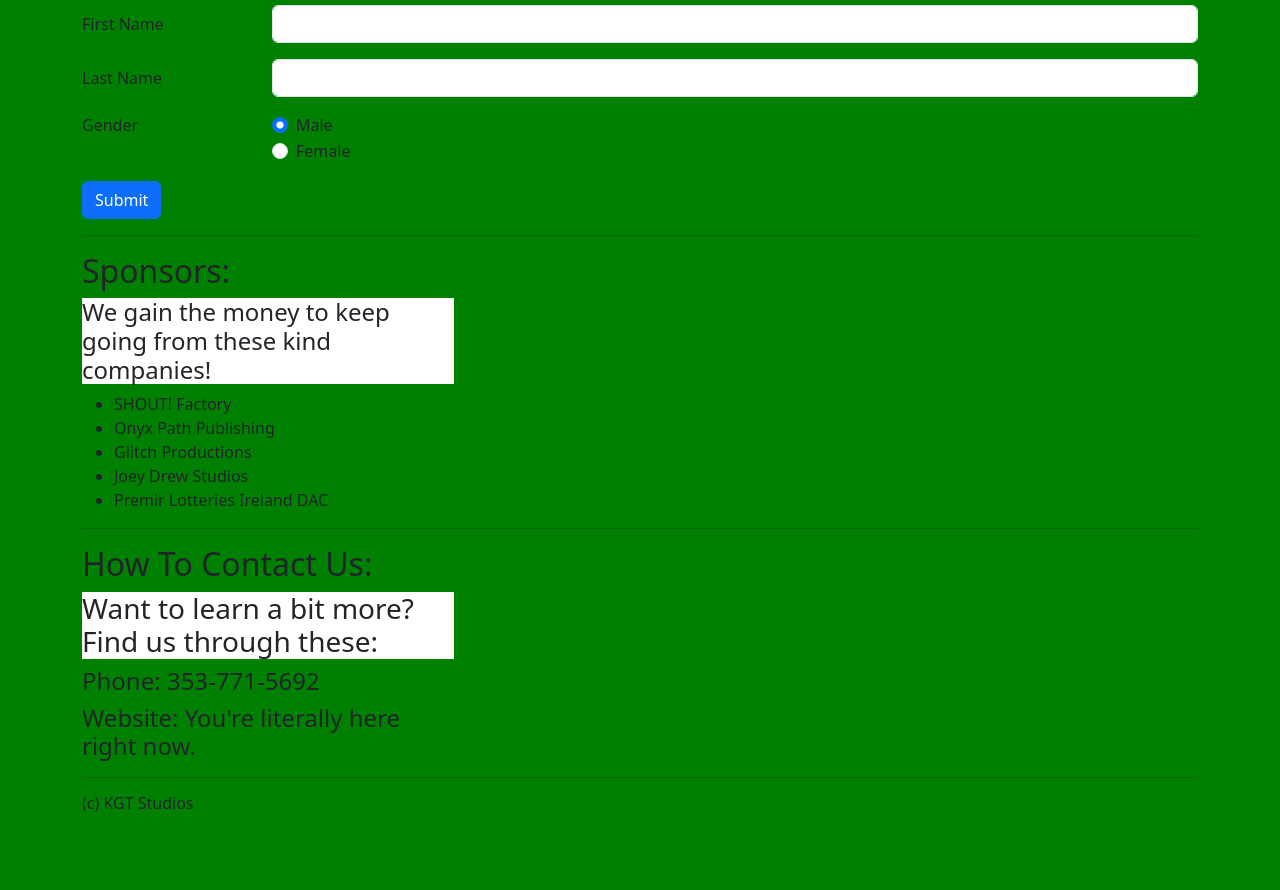
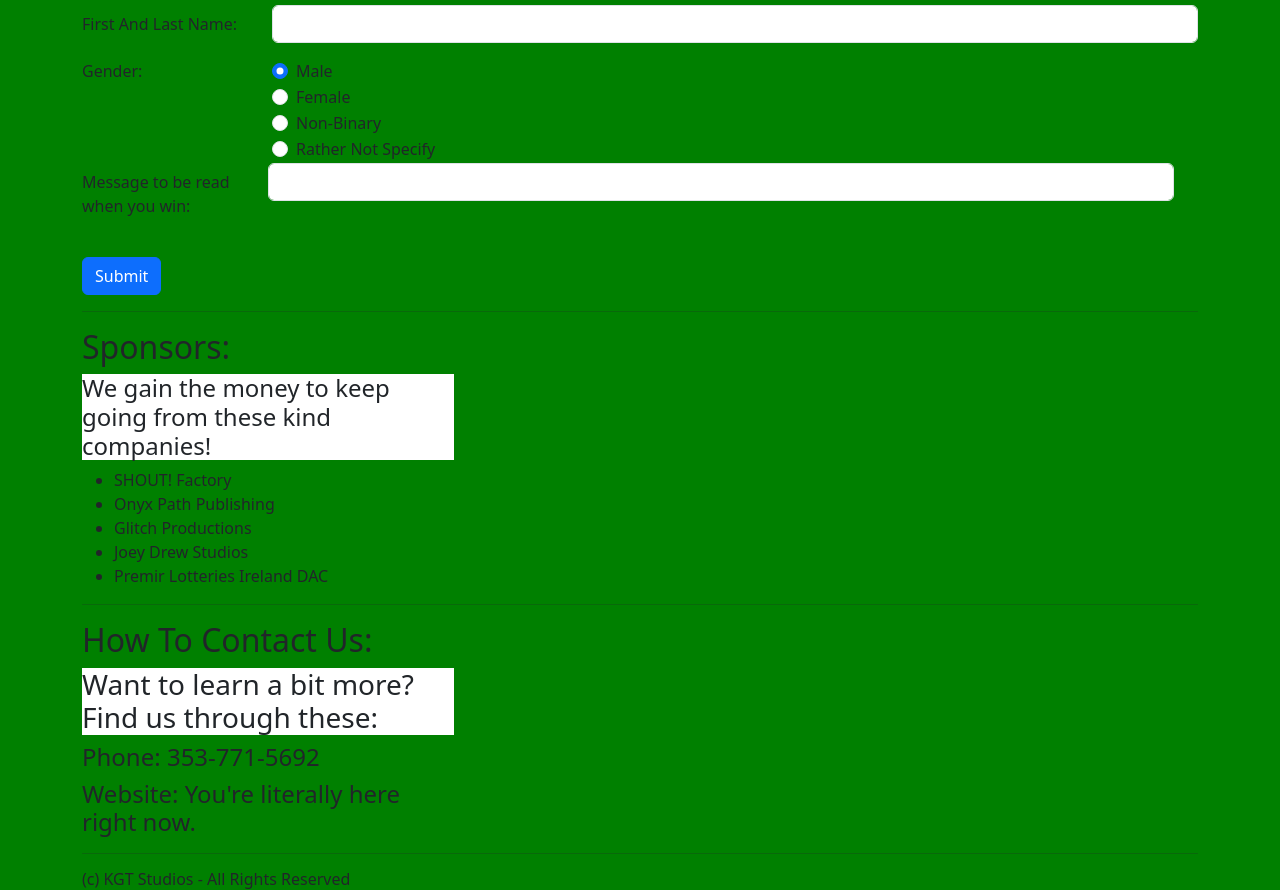
Before and after one commit to KGTCreator/Lucky-You-Lottery, a plain HTML site: page index.html in a window 1280 px wide. Shown: the part 1813-2703 px from the top of the page. Before the commit the page ends 2627 px from the top, so only its background shows below. Drawn offline with nearby package versions, Linux system fonts and the light colour scheme.

Commit message:
Fixed Code A Bit More

```diff
--- a/index.html
+++ b/index.html
@@ -68,21 +68,14 @@
     <h2>Entry Form:</h2>
     <form>
   <div class="row mb-3">
-    <label for="inputFirstName3" class="col-sm-2 col-form-label">First Name</label>
+    <label for="inputFirstName3" class="col-sm-2 col-form-label">First And Last Name:</label>
     <div class="col-sm-10">
       <input type="email" class="form-control" id="inputFirstName3" onfocus="clearName();"
 					onblur="resetName();">
     </div>
   </div>
-  <div class="row mb-3">
-    <label for="inputLastName3" class="col-sm-2 col-form-label">Last Name</label>
-    <div class="col-sm-10">
-      <input type="password" class="form-control" id="inputLastName3" onfocus="clearName();"
-					onblur="resetName();">
-    </div>
-  </div>
   <fieldset class="row mb-3">
-    <legend class="col-form-label col-sm-2 pt-0">Gender</legend>
+    <legend class="col-form-label col-sm-2 pt-0">Gender:</legend>
     <div class="col-sm-10">
       <div class="form-check">
         <input class="form-check-input" type="radio" name="gridRadios" id="gridRadios1" value="option1" checked>
@@ -96,7 +89,26 @@
           Female
         </label>
       </div>
+      <div class="form-check">
+        <input class="form-check-input" type="radio" name="gridRadios" id="gridRadios3" value="option3">
+        <label class="form-check-label" for="gridRadios3">
+         Non-Binary
+        </label>
+      </div>
+      <div class="form-check">
+        <input class="form-check-input" type="radio" name="gridRadios" id="gridRadios4" value="option4">
+        <label class="form-check-label" for="gridRadios4">
+         Rather Not Specify
+        </label>
+      </div>
     </div>
+    <div class="row mb-3">
+    <label for="inputFirstName3" class="col-sm-2 col-form-label">Message to be read when you win:</label>
+    <div class="col-sm-10">
+      <input type="email" class="form-control" id="inputFirstName3" onfocus="clearName();"
+					onblur="resetName();">
+    </div>
+  </div>
   </fieldset>
   <button type="submit" class="btn btn-primary">Submit</button>
 </form>
@@ -122,7 +134,7 @@
     <h4>Website: You're literally here right now.</h4>
     </div>
     <hr>
-    <h6>(c) KGT Studios
+    <h6>(c) KGT Studios - All Rights Reserved</h6>
 
       <script src="script.js"></script>
 
--- a/script.js
+++ b/script.js
@@ -1,23 +1,23 @@
 function clearName(){
-	if (document.getElementById('inputFirstName3').value == 'First and Last Name'){
+	if (document.getElementById('inputFirstName3').value == 'Patrick Leppy'){
 	document.getElementById('inputFirstName3').value = '';
 	}
 }
 
 function resetName(){
 	if (document.getElementById('inputFirstName3').value == ''){
-	document.getElementById('inputFirstName3').value = 'First and Last Name';
+	document.getElementById('inputFirstName3').value = 'Patrick Leppy';
 	}
 }
 
 function clearPhone(){
-	if (document.getElementById('inputLastName3').value == 'Wakeman'){
+	if (document.getElementById('inputLastName3').value == 'Doorman'){
 	document.getElementById('inputLastName3').value = '';
 	}
 }
 
 function resetPhone(){
 	if (document.getElementById('inputLastName3').value == ''){
-	document.getElementById('inputLastName3').value = 'Wakeman';
+	document.getElementById('inputLastName3').value = 'Doorman';
 	}
 }
```
